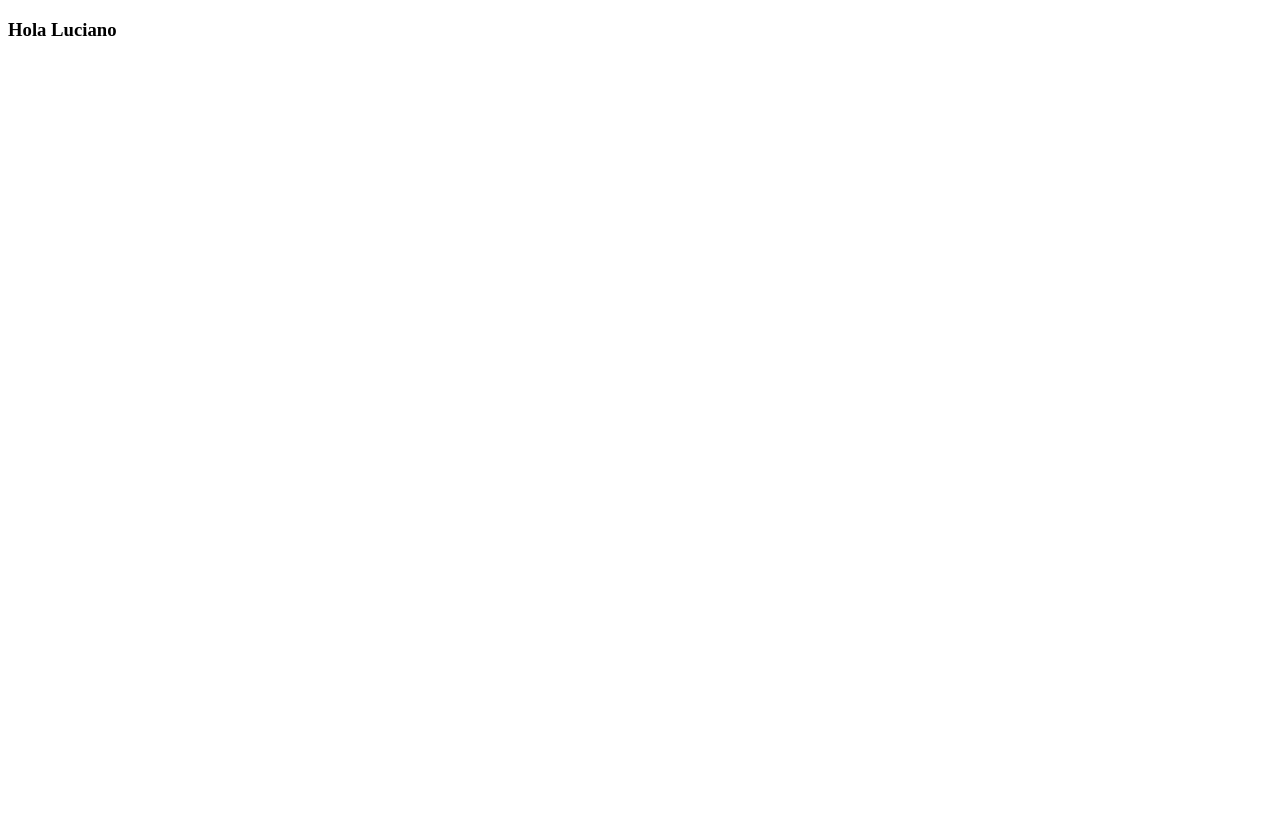
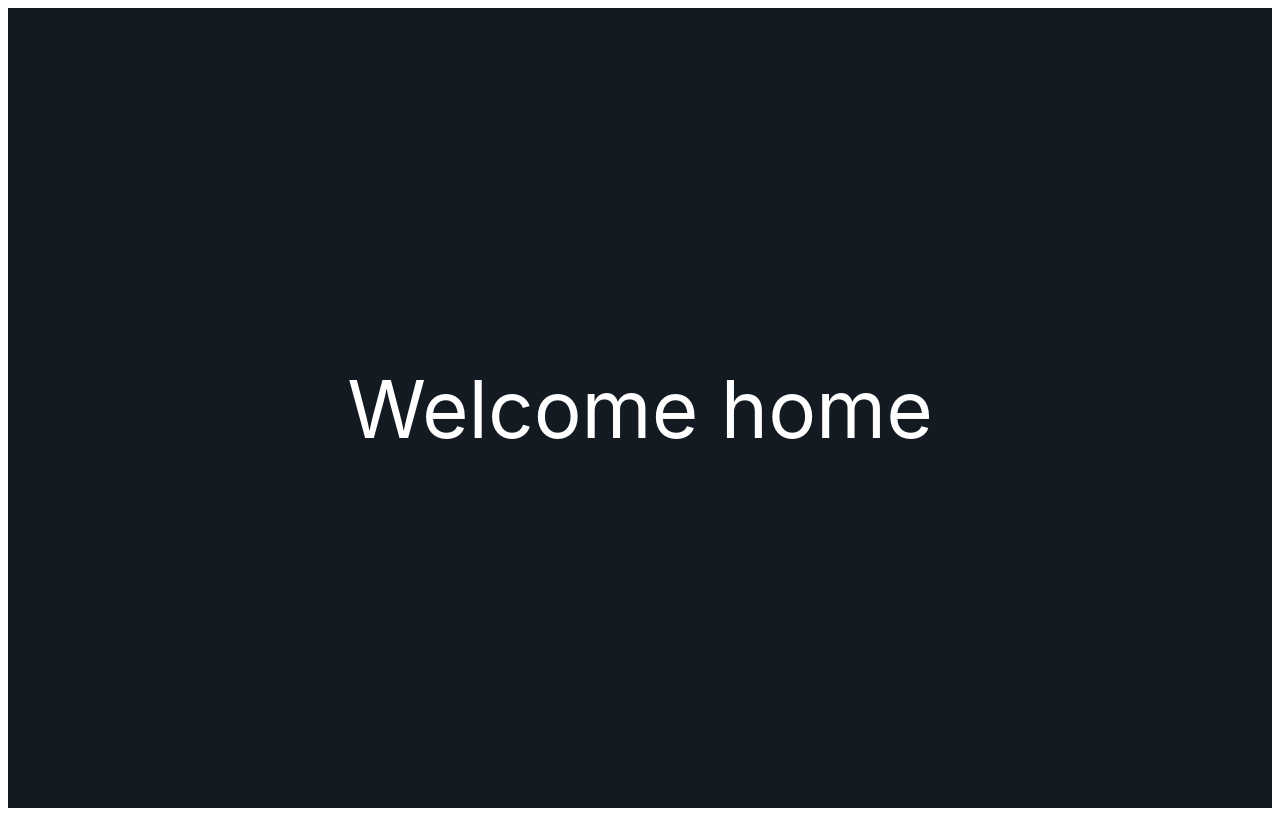
Before and after one commit to LucianoRicardo737/Words, a React (Vite) app: page / in a window 1280 px wide. Built offline with nearby package versions, Linux system fonts and the light colour scheme.

Commit message:
fix eslint and add home component for test

```diff
--- a/package.json
+++ b/package.json
@@ -17,10 +17,11 @@
     "react": "^17.0.0",
     "react-dom": "^17.0.0",
     "react-router-dom": "^5.3.0",
-    "style-components": "^0.1.0",
+    "styled-components": "^5.3.1",
     "typescript": "^4.4.2"
   },
   "devDependencies": {
+    "@types/styled-components": "^5.1.14",
     "@typescript-eslint/eslint-plugin": "^4.31.0",
     "@typescript-eslint/parser": "^4.31.0",
     "@vitejs/plugin-react-refresh": "^1.3.1",
--- a/src/App.tsx
+++ b/src/App.tsx
@@ -1,11 +1,28 @@
 import * as React from 'react'
+import Home from './components/Home'
 import './App.css'
+
+import styled from 'styled-components'
+
+const StyleDiv = styled.div`
+display: flex;
+justify-content:space-evenly;
+align-items: center;
+color: white;
+background-color: #131A22;
+width: 100%;
+height: 100vh;
+padding: 2em;
+box-sizing: border-box;
+font-size: 5em;
+font-family: -apple-system, BlinkMacSystemFont, 'Segoe UI', Roboto, Oxygen, Ubuntu, Cantarell, 'Open Sans', 'Helvetica Neue', sans-serif ;
+`
 
 function App() {
   return (
-    <div>
-      <h3>Hola Luciano</h3>
-    </div>
+    <StyleDiv>
+      <Home />
+    </StyleDiv>
   )
 }
 
--- /dev/null
+++ b/src/components/Home.tsx
@@ -0,0 +1,13 @@
+import * as React from 'react'
+
+const Home = () => {
+  console.log('test')
+
+  return (
+    <div>
+      Welcome home
+    </div>
+  )
+}
+
+export default Home
```
Also changed, not shown: .eslintrc.json, 1 other file (tests, documents, lock files or other folders).
